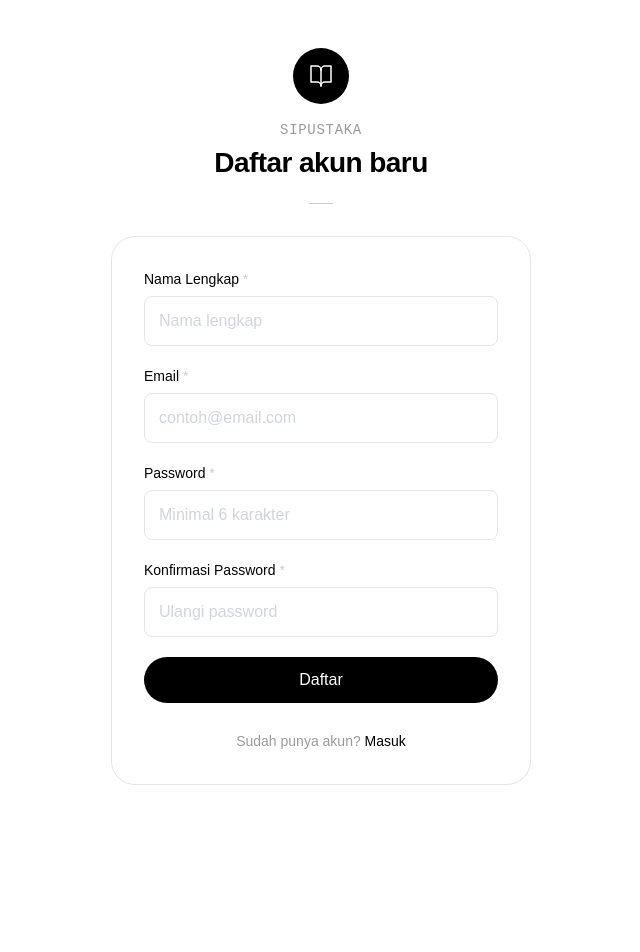
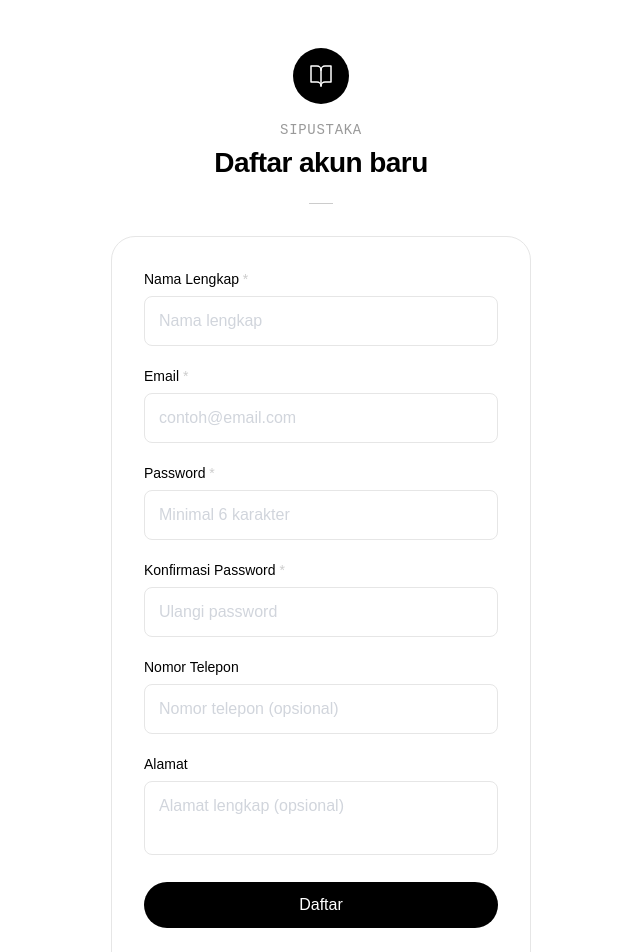
Before and after one commit to iltizamhasan3/sistem-informasi-perpus, a Next.js app: page /register in a window 1280 px wide. Shown: the top 952 px of the page, without its empty margins (319-959 px from the left). Before the commit the page ends 833 px from the top, so only its background shows below. Built offline with nearby package versions, Linux system fonts and the light colour scheme; no server answers.

Commit message:
Tambah field telepon dan alamat di registrasi self-service agar konsisten dengan create member admin

```diff
--- a/src/app/(auth)/register/page.tsx
+++ b/src/app/(auth)/register/page.tsx
@@ -6,7 +6,7 @@ import Link from 'next/link'
 
 export default function RegisterPage() {
   const router = useRouter()
-  const [form, setForm] = useState({ name: '', email: '', password: '', confirmPassword: '' })
+  const [form, setForm] = useState({ name: '', email: '', password: '', confirmPassword: '', phone: '', address: '' })
   const [error, setError] = useState('')
   const [loading, setLoading] = useState(false)
 
@@ -33,7 +33,7 @@ export default function RegisterPage() {
       const res = await fetch('/api/auth/register', {
         method: 'POST',
         headers: { 'Content-Type': 'application/json' },
-        body: JSON.stringify({ name: form.name, email: form.email, password: form.password }),
+        body: JSON.stringify({ name: form.name, email: form.email, password: form.password, phone: form.phone, address: form.address }),
       })
 
       const data = await res.json()
@@ -98,6 +98,20 @@ export default function RegisterPage() {
               className="w-full px-[14px] py-3 bg-white border border-[#e6e6e6] rounded-[8px] text-[16px] font-light text-black placeholder:text-gray-300 focus:outline-none focus:ring-2 focus:ring-[#c5b0f4]/20 focus:border-black transition" />
           </div>
 
+          <div>
+            <label className="text-[14px] font-light text-black mb-1.5 block">Nomor Telepon</label>
+            <input type="text" value={form.phone} onChange={(e) => setForm({ ...form, phone: e.target.value })}
+              placeholder="Nomor telepon (opsional)"
+              className="w-full px-[14px] py-3 bg-white border border-[#e6e6e6] rounded-[8px] text-[16px] font-light text-black placeholder:text-gray-300 focus:outline-none focus:ring-2 focus:ring-[#c5b0f4]/20 focus:border-black transition" />
+          </div>
+
+          <div>
+            <label className="text-[14px] font-light text-black mb-1.5 block">Alamat</label>
+            <textarea value={form.address} onChange={(e) => setForm({ ...form, address: e.target.value })} rows={2}
+              placeholder="Alamat lengkap (opsional)"
+              className="w-full px-[14px] py-3 bg-white border border-[#e6e6e6] rounded-[8px] text-[16px] font-light text-black placeholder:text-gray-300 focus:outline-none focus:ring-2 focus:ring-[#c5b0f4]/20 focus:border-black transition resize-none" />
+          </div>
+
           <button type="submit" disabled={loading}
             className="w-full py-[12px] bg-black text-white rounded-[50px] text-[16px] font-light leading-[1.4] transition hover:bg-gray-800 active:bg-gray-700 disabled:opacity-40">
             {loading ? 'Memproses...' : 'Daftar'}
--- a/src/app/api/auth/register/route.ts
+++ b/src/app/api/auth/register/route.ts
@@ -3,7 +3,7 @@ import { withSupabaseRoute } from '@/lib/supabase-server'
 import { notifyAdmins } from '@/lib/notifications'
 
 export const POST = withSupabaseRoute({ auth: 'none' }, async (req) => {
-  const { name, email, password } = await req.json()
+  const { name, email, password, phone, address } = await req.json()
   if (!name || !email || !password) return Response.json({ error: 'Semua field wajib diisi' }, { status: 400 })
   if (password.length < 6) return Response.json({ error: 'Password minimal 6 karakter' }, { status: 400 })
 
@@ -24,7 +24,7 @@ export const POST = withSupabaseRoute({ auth: 'none' }, async (req) => {
   if (authError) return Response.json({ error: authError.message }, { status: 400 })
 
   const user = await prisma.user.create({
-    data: { name, email, password: '', role: 'member' },
+    data: { name, email, password: '', role: 'member', phone: phone || null, address: address || null },
     select: { id: true, name: true, email: true, role: true },
   })
 
```
